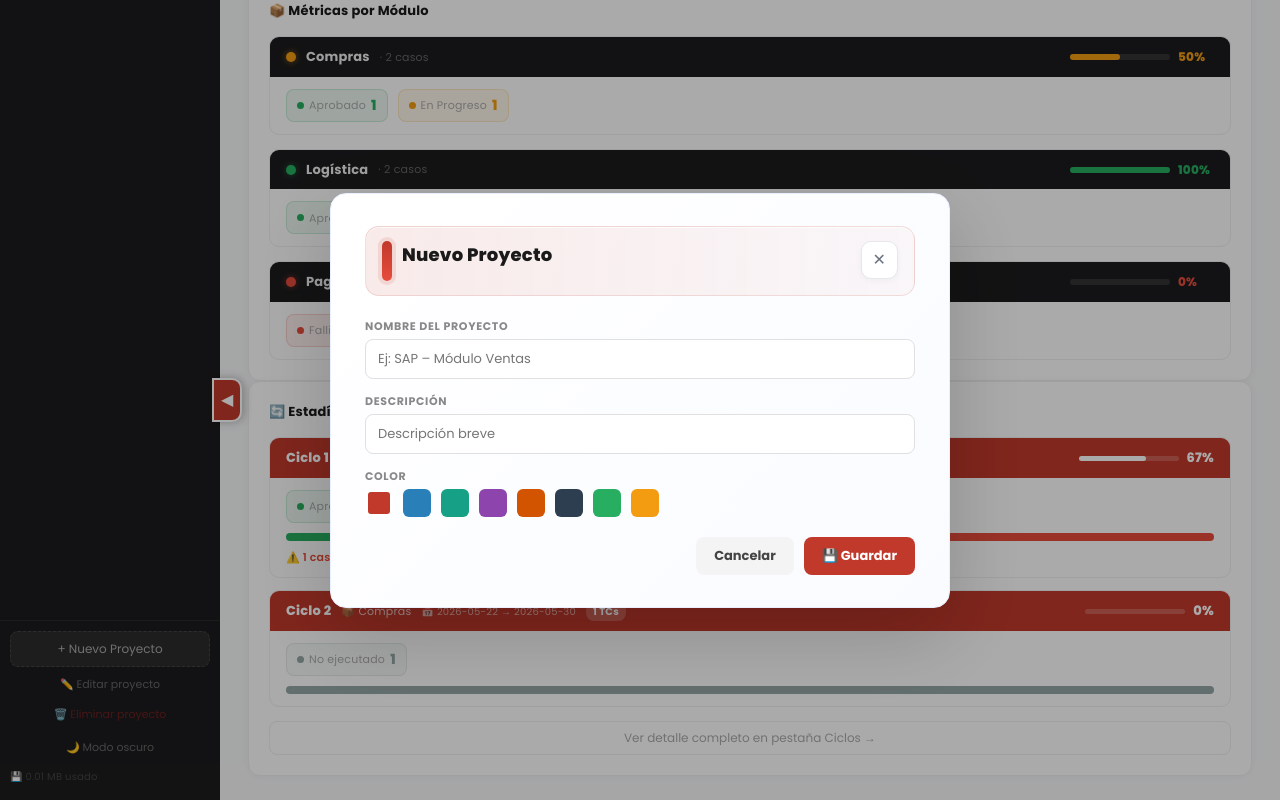
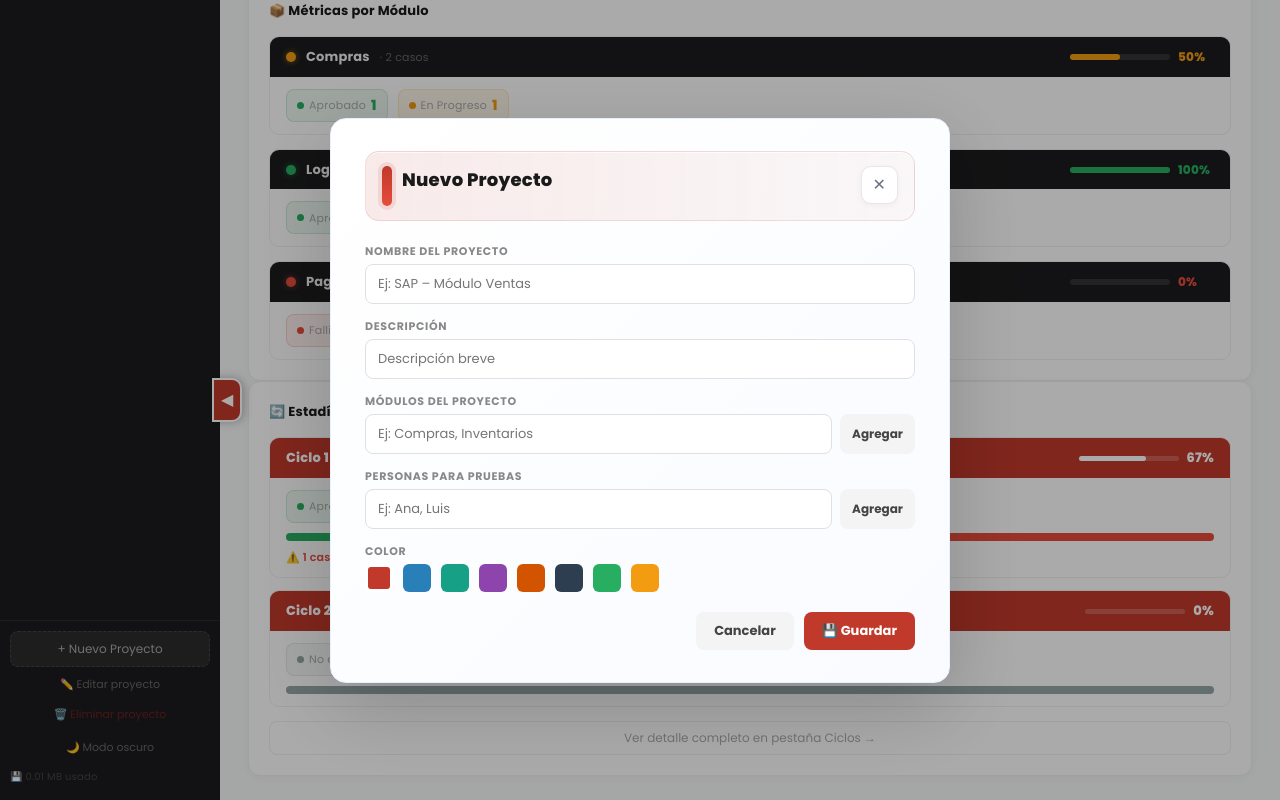
Before and after one commit to augustogarcia202512-source/panamericana-testing, a React (Vite) app: page / in a window 1280 px wide. Both pictures are taken after a click on the button "+ Nuevo Proyecto". Shown: the part 1865-2665 px from the top of the page. Built offline with nearby package versions, Linux system fonts and the light colour scheme.

Commit message:
Ajuste en el diseño de la página

```diff
--- a/src/App.jsx
+++ b/src/App.jsx
@@ -23,13 +23,16 @@ const COLORS = ["#C0392B","#2980B9","#16A085","#8E44AD","#D35400","#2C3E50","#27
 const EMPTY_TC = { area:"",proceso:"",escenario:"",descripcion:"",pasos:"",resultado:"",fechaAprobacion:"",fechaEjecucion:"",estado:"No ejecutado",asignadoA:"",attachments:[],historial:[],comentarios:[] };
 const EMPTY_ISSUE = { testId:"",escenario:"",formulario:"",observacion:"",modulo:"",estado:"Open",severidad:"Medium",prioridad:"Medium",fechaCreacion:"",fechaSolucion:"",attachments:[] };
 const EMPTY_CICLO = { nombre:"",modulo:"",fechaInicio:"",fechaFin:"",descripcion:"",ejecuciones:[] };
+const EMPTY_PROJECT = { name:"",description:"",color:COLORS[0],modules:[],testers:[] };
 // ejecucion: { tcId, estado, fechaEjecucion, nota }
 
 // ─── SEED DATA ────────────────────────────────────────────────────────────────
 const seedProjects = [{
   id:"proj-1", name:"Panamericana – SAP Compras", description:"Pruebas funcionales módulo Compras a Pago", color:"#C0392B", createdAt:"01/06/2026",
+  modules:["Compras","Logística","Pagos"],
+  testers:["Carlos Pérez","María Gómez","Andrés Rojas"],
   tests:[
-    { id:"TC-01",area:"Compras a pago",proceso:"Compras",escenario:"Modificación",descripcion:"Modificación de ítems o condiciones específicas en una orden de compra",pasos:"1. Ingresar al sistema\n2. Buscar la orden de compra\n3. Validar estado de la orden\n4. Seleccionar ítem a modificar\n5. Realizar cambios\n6. Guardar cambios",resultado:"La orden de compra se actualiza correctamente",fechaAprobacion:"29/04/2026",fechaEjecucion:"",estado:"Aprobado",asignadoA:"",attachments:[],historial:[{fecha:"29/04/2026",de:"—",a:"Aprobado",nota:"Estado inicial"}],comentarios:[] },
+    { id:"TC-01",area:"Compras a pago",proceso:"Compras",escenario:"Modificación",descripcion:"Modificación de ítems o condiciones específicas en una orden de compra",pasos:"1. Ingresar al sistema\n2. Buscar la orden de compra\n3. Validar estado de la orden\n4. Seleccionar ítem a modificar\n5. Realizar cambios\n6. Guardar cambios",resultado:"La orden de compra se actualiza correctamente",fechaAprobacion:"29/04/2026",fechaEjecucion:"",estado:"Aprobado",asignadoA:"Carlos Pérez",attachments:[],historial:[{fecha:"29/04/2026",de:"—",a:"Aprobado",nota:"Estado inicial"}],comentarios:[] },
     { id:"TC-02",area:"Compras a pago",proceso:"Logística",escenario:"Recepción de mercancía",descripcion:"Recepción conforme a orden de compra",pasos:"1. Ingresar al sistema\n2. Verificar estado de la orden\n3. Recibir mercancía\n4. Validar orden vs factura\n5. Registrar recepción",resultado:"La mercancía es recibida y registrada en inventario",fechaAprobacion:"21/05/2026",fechaEjecucion:"21/05/2026",estado:"Aprobado",asignadoA:"",attachments:[],historial:[{fecha:"21/05/2026",de:"—",a:"Aprobado",nota:""}],comentarios:[] },
     { id:"TC-03",area:"Compras a pago",proceso:"Logística",escenario:"Devolución parcial",descripcion:"Devolución parcial por producto defectuoso",pasos:"1. Recibir mercancía\n2. Identificar producto dañado\n3. Registrar devolución parcial\n4. Aceptar productos en buen estado",resultado:"Se recibe parcialmente y se registra devolución",fechaAprobacion:"21/05/2026",fechaEjecucion:"21/05/2026",estado:"Aprobado",asignadoA:"",attachments:[],historial:[],comentarios:[] },
     { id:"TC-04",area:"Compras a pago",proceso:"Pagos",escenario:"Generación de pago",descripcion:"Generar pago a proveedor contra factura registrada",pasos:"1. Buscar factura\n2. Validar orden de compra\n3. Generar documento de pago\n4. Aprobar pago\n5. Registrar egreso",resultado:"El pago se genera y registra correctamente",fechaAprobacion:"",fechaEjecucion:"",estado:"Fallido",asignadoA:"",attachments:[],historial:[{fecha:"06/05/2026",de:"—",a:"Fallido",nota:"Error en generación"}],comentarios:[] },
@@ -1559,15 +1562,61 @@ function CicloFormModal({initial,cicloId,modulosList,onSave,onClose,darkMode}) {
 
 // ─── FORM MODALS ──────────────────────────────────────────────────────────────
 function ProjectFormModal({initial,onSave,onClose,darkMode}) {
-  const [form,setForm]=useState(initial||{name:"",description:"",color:COLORS[0]});
+  const [form,setForm]=useState({ ...EMPTY_PROJECT, ...(initial||{}) });
+  const [moduleInput,setModuleInput]=useState("");
+  const [testerInput,setTesterInput]=useState("");
   const set=(k,v)=>setForm(f=>({...f,[k]:v}));
   const IS=darkMode?inputStyleDark:inputStyle;
+  function addItem(field, inputValue, setter) {
+    const value = String(inputValue||"").trim();
+    if(!value) return;
+    const items = Array.isArray(form[field]) ? form[field] : [];
+    const next = [...items, ...value.split(",").map(v=>v.trim()).filter(Boolean)];
+    set(field, next.filter((item, index) => next.indexOf(item) === index));
+    setter("");
+  }
+  function removeItem(field, item) {
+    const items = Array.isArray(form[field]) ? form[field] : [];
+    set(field, items.filter(i=>i!==item));
+  }
   return (
     <Modal onClose={onClose} preventOutsideClose>
       <ModalHeader title={initial?"Editar Proyecto":"Nuevo Proyecto"} onClose={onClose}/>
       <div style={{display:"flex",flexDirection:"column",gap:14}}>
         <Field label="Nombre del Proyecto"><input style={IS} value={form.name} onChange={e=>set("name",e.target.value)} placeholder="Ej: SAP – Módulo Ventas"/></Field>
         <Field label="Descripción"><input style={IS} value={form.description} onChange={e=>set("description",e.target.value)} placeholder="Descripción breve"/></Field>
+        <Field label="Módulos del proyecto">
+          <div style={{display:"flex",gap:8}}>
+            <input style={IS} value={moduleInput} onChange={e=>setModuleInput(e.target.value)} placeholder="Ej: Compras, Inventarios" onKeyDown={e=>{if(e.key==="Enter"){e.preventDefault();addItem("modules",moduleInput,setModuleInput);}}}/>
+            <Btn small variant="ghost" onClick={()=>addItem("modules",moduleInput,setModuleInput)}>Agregar</Btn>
+          </div>
+          {(form.modules||[]).length>0&&(
+            <div style={{display:"flex",flexWrap:"wrap",gap:8,marginTop:8}}>
+              {(form.modules||[]).map(mod=>(
+                <span key={mod} style={{display:"inline-flex",alignItems:"center",gap:6,padding:"6px 10px",borderRadius:999,background:darkMode?"#2C2C2E":"#f4f4f4",color:darkMode?"#eee":"#444",fontSize:12}}>
+                  {mod}
+                  <button type="button" onClick={()=>removeItem("modules",mod)} style={{border:"none",background:"transparent",cursor:"pointer",color:darkMode?"#aaa":"#666",fontSize:12}}>✕</button>
+                </span>
+              ))}
+            </div>
+          )}
+        </Field>
+        <Field label="Personas para pruebas">
+          <div style={{display:"flex",gap:8}}>
+            <input style={IS} value={testerInput} onChange={e=>setTesterInput(e.target.value)} placeholder="Ej: Ana, Luis" onKeyDown={e=>{if(e.key==="Enter"){e.preventDefault();addItem("testers",testerInput,setTesterInput);}}}/>
+            <Btn small variant="ghost" onClick={()=>addItem("testers",testerInput,setTesterInput)}>Agregar</Btn>
+          </div>
+          {(form.testers||[]).length>0&&(
+            <div style={{display:"flex",flexWrap:"wrap",gap:8,marginTop:8}}>
+              {(form.testers||[]).map(person=>(
+                <span key={person} style={{display:"inline-flex",alignItems:"center",gap:6,padding:"6px 10px",borderRadius:999,background:darkMode?"#2C2C2E":"#f4f4f4",color:darkMode?"#eee":"#444",fontSize:12}}>
+                  {person}
+                  <button type="button" onClick={()=>removeItem("testers",person)} style={{border:"none",background:"transparent",cursor:"pointer",color:darkMode?"#aaa":"#666",fontSize:12}}>✕</button>
+                </span>
+              ))}
+            </div>
+          )}
+        </Field>
         <Field label="Color">
           <div style={{display:"flex",gap:10}}>
             {COLORS.map(c=><div key={c} onClick={()=>set("color",c)} style={{width:28,height:28,borderRadius:6,background:c,cursor:"pointer",border:form.color===c?"3px solid #fff":"3px solid transparent",transition:"border 0.15s"}}/>)}
@@ -1576,13 +1625,13 @@ function ProjectFormModal({initial,onSave,onClose,darkMode}) {
       </div>
       <div style={{display:"flex",justifyContent:"flex-end",gap:10,marginTop:20}}>
         <Btn variant="ghost" onClick={onClose}>Cancelar</Btn>
-        <Btn onClick={()=>{if(!form.name.trim())return alert("El nombre es requerido");onSave(form);}}>💾 Guardar</Btn>
+        <Btn onClick={()=>{if(!form.name.trim())return alert("El nombre es requerido");onSave({...form,modules:(form.modules||[]).filter(Boolean),testers:(form.testers||[]).filter(Boolean)});}}>💾 Guardar</Btn>
       </div>
     </Modal>
   );
 }
 
-function TcFormModal({initial,tcId,onSave,onClose,darkMode}) {
+function TcFormModal({initial,tcId,onSave,onClose,darkMode,project}) {
   const [form,setForm]=useState({ ...EMPTY_TC, ...(initial||{}) });
   const [steps,setSteps]=useState(()=>parseSteps(initial?.pasos||""));
   const set=(k,v)=>setForm(f=>({...f,[k]:v}));
@@ -1590,11 +1639,33 @@ function TcFormModal({initial,tcId,onSave,onClose,darkMode}) {
   return (
     <Modal onClose={onClose} wide preventOutsideClose>
       <ModalHeader title={initial?`Editar ${tcId}`:"Nuevo Caso de Prueba"} sub={initial?"Modifica y guarda":"Completa los datos del escenario"} onClose={onClose}/>
+      {(project?.modules?.length || project?.testers?.length) > 0 && (
+        <div style={{display:"grid",gridTemplateColumns:"1fr 1fr",gap:12,marginBottom:14,padding:"12px 14px",borderRadius:12,background:darkMode?"#242427":"#f8fafc",border:`1px solid ${darkMode?"#3a3a3d":"#e5e7eb"}`}}>
+          <div>
+            <div style={{fontSize:10,color:darkMode?"#888":"#777",textTransform:"uppercase",fontWeight:700,marginBottom:6}}>Módulos del proyecto</div>
+            <div style={{display:"flex",flexWrap:"wrap",gap:6}}>
+              {(project?.modules||[]).length>0 ? (project.modules||[]).map(mod=><span key={mod} style={{fontSize:11,padding:"4px 8px",borderRadius:999,background:darkMode?"#2C2C2E":"#eef2ff",color:darkMode?"#eee":"#4c51bf"}}>{mod}</span>) : <span style={{fontSize:11,color:"#888"}}>Sin módulos definidos</span>}
+            </div>
+          </div>
+          <div>
+            <div style={{fontSize:10,color:darkMode?"#888":"#777",textTransform:"uppercase",fontWeight:700,marginBottom:6}}>Personas para pruebas</div>
+            <div style={{display:"flex",flexWrap:"wrap",gap:6}}>
+              {(project?.testers||[]).length>0 ? (project.testers||[]).map(person=><span key={person} style={{fontSize:11,padding:"4px 8px",borderRadius:999,background:darkMode?"#2C2C2E":"#ecfdf5",color:darkMode?"#eee":"#047857"}}>{person}</span>) : <span style={{fontSize:11,color:"#888"}}>Sin personas definidas</span>}
+            </div>
+          </div>
+        </div>
+      )}
       <div style={{display:"grid",gridTemplateColumns:"1fr 1fr",gap:14,marginBottom:14}}>
         <Field label="Escenario"><textarea style={{...IS,minHeight:48,resize:"vertical",whiteSpace:"pre-wrap",overflowWrap:"anywhere"}} value={form.escenario} onChange={e=>set("escenario",e.target.value)} /></Field>
-        <Field label="Módulo"><input style={IS} value={form.proceso} onChange={e=>set("proceso",e.target.value)} /></Field>
+        <Field label="Módulo">
+          <input style={IS} value={form.proceso} onChange={e=>set("proceso",e.target.value)} list="project-modules-list" placeholder="Selecciona o escribe un módulo" />
+          <datalist id="project-modules-list">{(project?.modules||[]).map(mod=><option key={mod} value={mod}/>)}</datalist>
+        </Field>
         <Field label="Área"><input style={IS} value={form.area} onChange={e=>set("area",e.target.value)} /></Field>
-        <Field label="Asignado a"><input style={IS} value={form.asignadoA||""} onChange={e=>set("asignadoA",e.target.value)} /></Field>
+        <Field label="Persona que prueba">
+          <input style={IS} value={form.asignadoA||""} onChange={e=>set("asignadoA",e.target.value)} list="project-testers-list" placeholder="Selecciona o escribe una persona" />
+          <datalist id="project-testers-list">{(project?.testers||[]).map(person=><option key={person} value={person}/>)}</datalist>
+        </Field>
         <Field label="Estado">
           <select style={IS} value={form.estado} onChange={e=>set("estado",e.target.value)}>
             {Object.keys(statusConfig).map(k=><option key={k} value={k}>{k}</option>)}
@@ -1842,6 +1913,8 @@ export default function App() {
       // Migración: asegurar que todos los ciclos tengan ejecuciones
       return parsed.map(p=>({
         ...p,
+        modules: Array.isArray(p.modules) ? p.modules : [],
+        testers: Array.isArray(p.testers) ? p.testers : [],
         ciclos:(p.ciclos||[]).map(c=>({
           ...c,
           ejecuciones:c.ejecuciones||[]
@@ -2144,7 +2217,7 @@ export default function App() {
       <div style={{fontSize:48}}>📂</div>
       <p style={{color:"#888"}}>No hay proyectos. Crea uno para comenzar.</p>
       <Btn onClick={()=>setShowProjForm(true)}>+ Nuevo Proyecto</Btn>
-      {showProjForm&&<ProjectFormModal onSave={saveProject} onClose={()=>setShowProjForm(false)}/>}
+      {showProjForm && <ProjectFormModal onSave={saveProject} onClose={()=>setShowProjForm(false)} darkMode={darkMode} />}
     </div>
   );
 
@@ -2973,7 +3046,7 @@ export default function App() {
       {showJira&&<JiraModal onImport={handleJiraImport} onClose={()=>setShowJira(false)} existingTests={tests} darkMode={darkMode}/>}
       {showCicloForm&&<CicloFormModal initial={editCiclo} cicloId={editCiclo?.nombre} modulosList={[...new Set(tests.map(t=>t.proceso).filter(Boolean))]} onSave={saveCiclo} onClose={()=>{setShowCicloForm(false);setEditCiclo(null);}} darkMode={darkMode}/>}
       {showProjForm&&<ProjectFormModal initial={editProj} onSave={saveProject} onClose={()=>{setShowProjForm(false);setEditProj(null);}} darkMode={darkMode}/>}
-      {showTcForm&&<TcFormModal initial={editTc} tcId={editTc?.id} onSave={saveTC} onClose={()=>{setShowTcForm(false);setEditTc(null);}} darkMode={darkMode}/>}
+      {showTcForm&&<TcFormModal initial={editTc} tcId={editTc?.id} onSave={saveTC} onClose={()=>{setShowTcForm(false);setEditTc(null);}} darkMode={darkMode} project={proj}/>}
       {observationTc&&<ObservationModal tc={observationTc} initialText="" darkMode={darkMode}
         onClose={()=>setObservationTc(null)}
         onSave={(text)=>{addComment(observationTc.id,text);setObservationTc(null);}} />}
```
